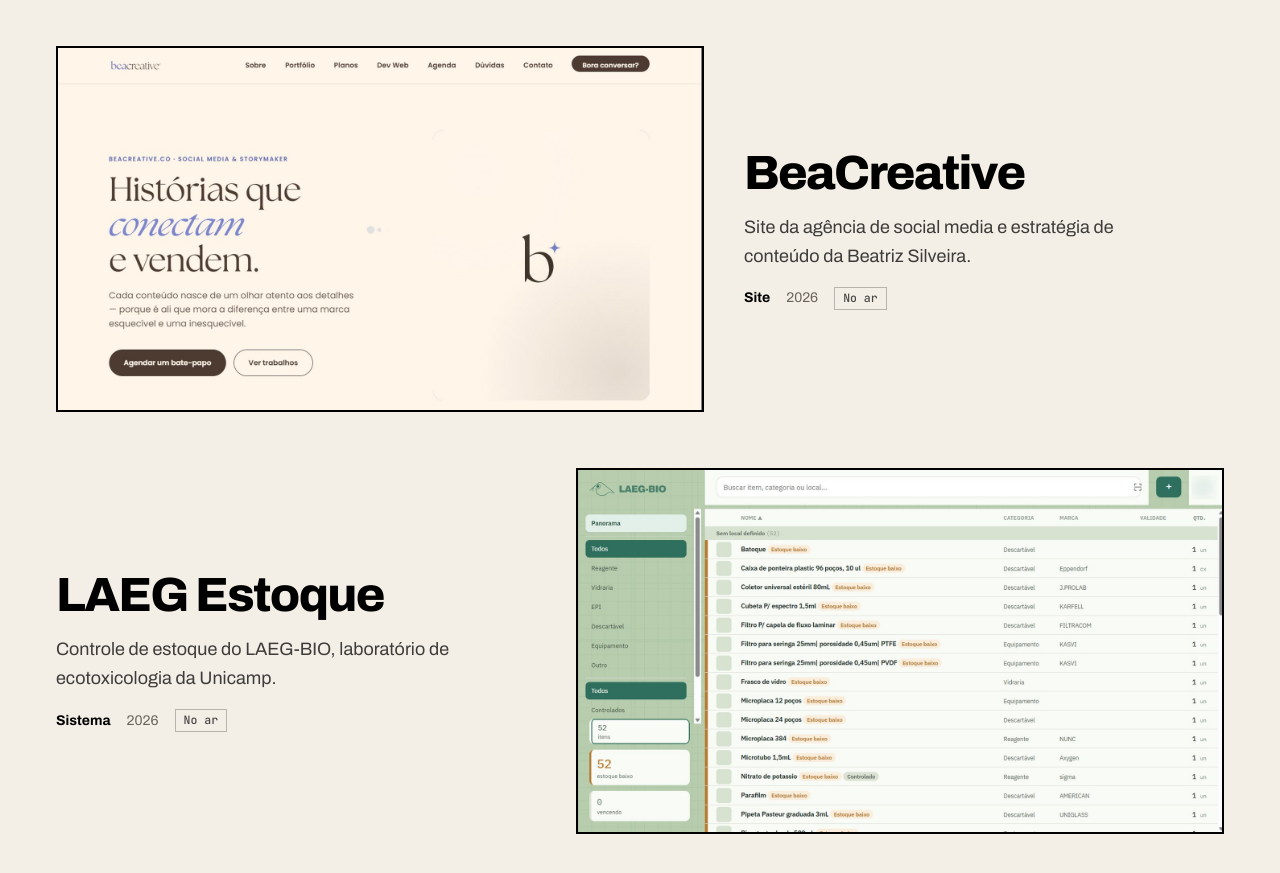
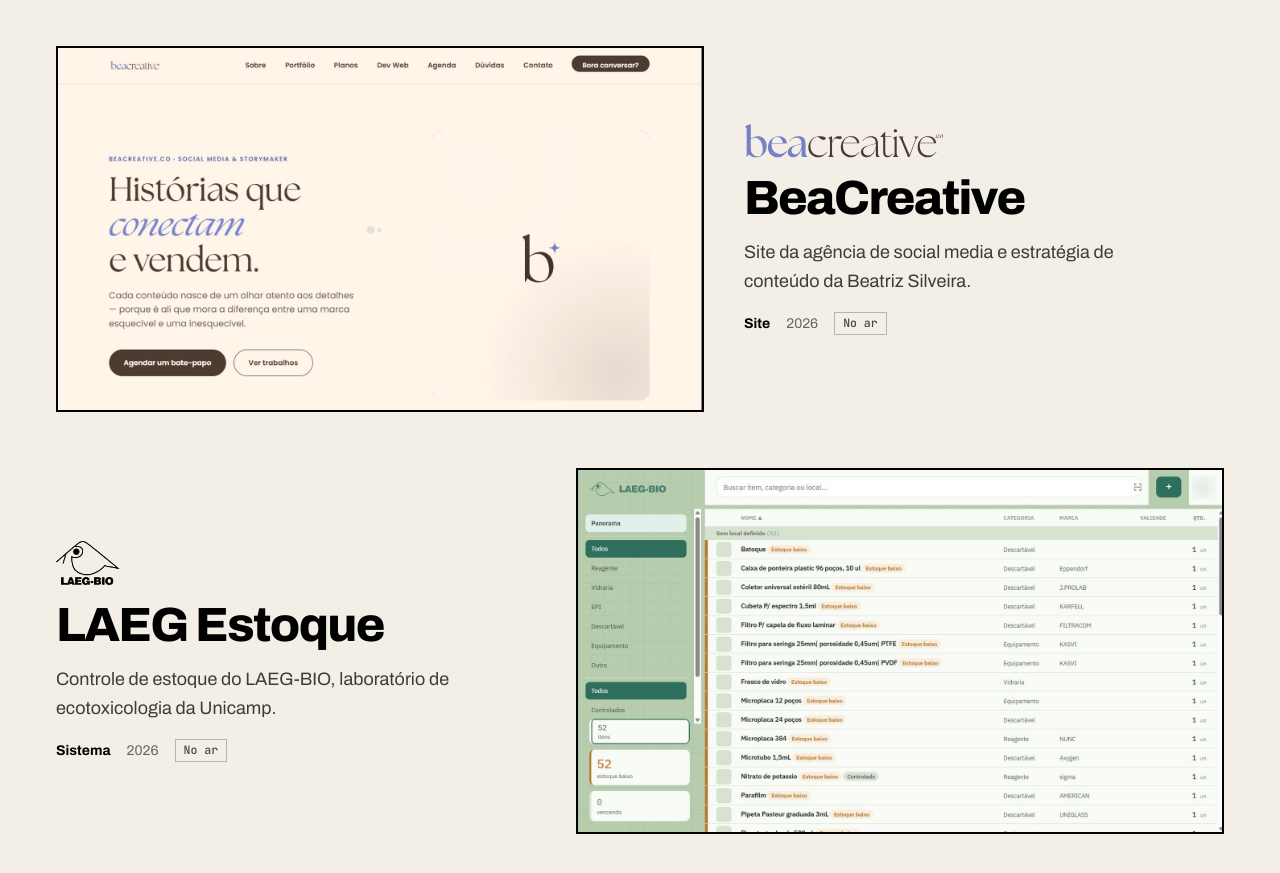
Before and after one commit to VictorC-AI/vict-or, a React (Vite) app: page / in a window 1280 px wide. Shown: the part 2120-2993 px from the top of the page. Built offline with nearby package versions, Linux system fonts and the light colour scheme.

Commit message:
logos dos clientes

```diff
--- a/src/components/ProjectDialog.tsx
+++ b/src/components/ProjectDialog.tsx
@@ -62,7 +62,7 @@
                 <img
                   src={asset(project.image)}
                   alt={`Tela do projeto ${project.title}`}
-                  className="h-40 w-full border-b-2 border-ink object-cover object-top sm:h-56"
+                  className="aspect-[16/9] w-full border-b-2 border-ink object-cover"
                 />
               ) : (
                 <ProjectCover
@@ -89,6 +89,14 @@
             </div>
 
             <div className="p-6 sm:p-10">
+              {project.logo && (
+                <img
+                  src={asset(project.logo)}
+                  alt=""
+                  className="mb-5 max-h-11 w-auto max-w-[190px] object-contain object-left sm:max-h-14 sm:max-w-[220px]"
+                />
+              )}
+
               <h2 id="detalhe-titulo" className="type-display text-4xl sm:text-5xl">
                 {project.title}
               </h2>
--- a/src/components/Work.tsx
+++ b/src/components/Work.tsx
@@ -136,9 +136,24 @@
                       : 'contents'
                   }
                 >
+                  {p.logo && (
+                    <img
+                      src={asset(p.logo)}
+                      alt=""
+                      /* caixa em vez de altura fixa: wordmark largo bate no
+                         limite de largura, marca empilhada bate no de altura,
+                         e os dois ocupam o mesmo peso visual */
+                      className={`max-h-9 w-auto max-w-[170px] object-contain object-left sm:max-h-11 sm:max-w-[200px] ${
+                        featured ? 'mb-4' : 'mt-5'
+                      }`}
+                    />
+                  )}
+
                   <h3
                     className={`type-display ${
-                      featured ? 'text-4xl sm:text-5xl' : 'mt-5 text-3xl'
+                      featured
+                        ? 'text-4xl sm:text-5xl'
+                        : `text-3xl ${p.logo ? 'mt-3' : 'mt-5'}`
                     }`}
                   >
                     <button
--- a/src/data/site.ts
+++ b/src/data/site.ts
@@ -30,8 +30,13 @@
   solution: string
   result: string
   links?: { label: string; href: string }[]
-  /** caminho em /public, ex: '/shots/beacreative.png'. Vazio = capa gerada. */
+  /** caminho em /public, ex: '/shots/beacreative.jpg'. Vazio = capa gerada. */
   image?: string
+  /**
+   * Logo do cliente — SVG (ideal) ou PNG com fundo transparente, em cor
+   * que leia sobre o creme. Some do card se ficar vazio.
+   */
+  logo?: string
 }
 
 export const profile = {
@@ -123,6 +128,7 @@
       'Quem chega já sabe o que cada plano entrega antes de mandar a primeira mensagem. Sou o desenvolvedor web da equipe e o site é meu desde a primeira linha.',
     links: [{ label: 'Abrir o site', href: 'https://beacreativeco.com.br' }],
     image: '/shots/beacreative.jpg',
+    logo: '/logos/beacreative.svg',
   },
   {
     slug: 'laeg-estoque',
@@ -146,6 +152,7 @@
       },
     ],
     image: '/shots/laeg-estoque.jpg',
+    logo: '/logos/laeg-bio.png',
   },
 ]
 
```
Also changed, not shown: public/logos/beacreative.svg (added), public/logos/laeg-bio.png (added).
